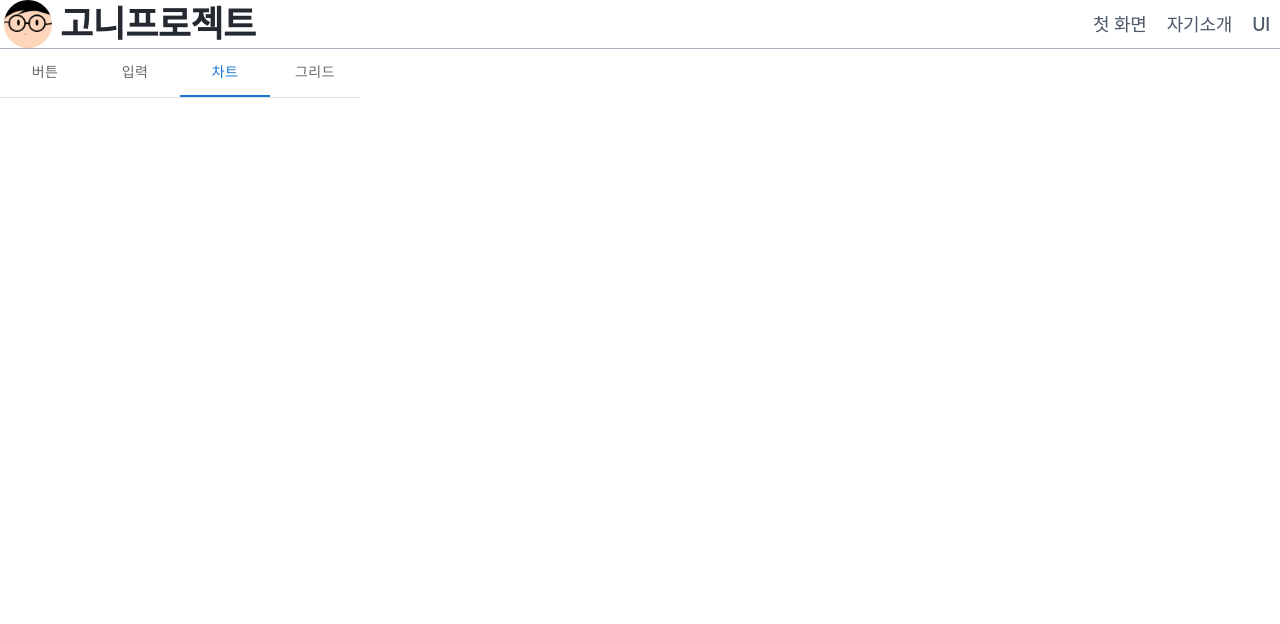
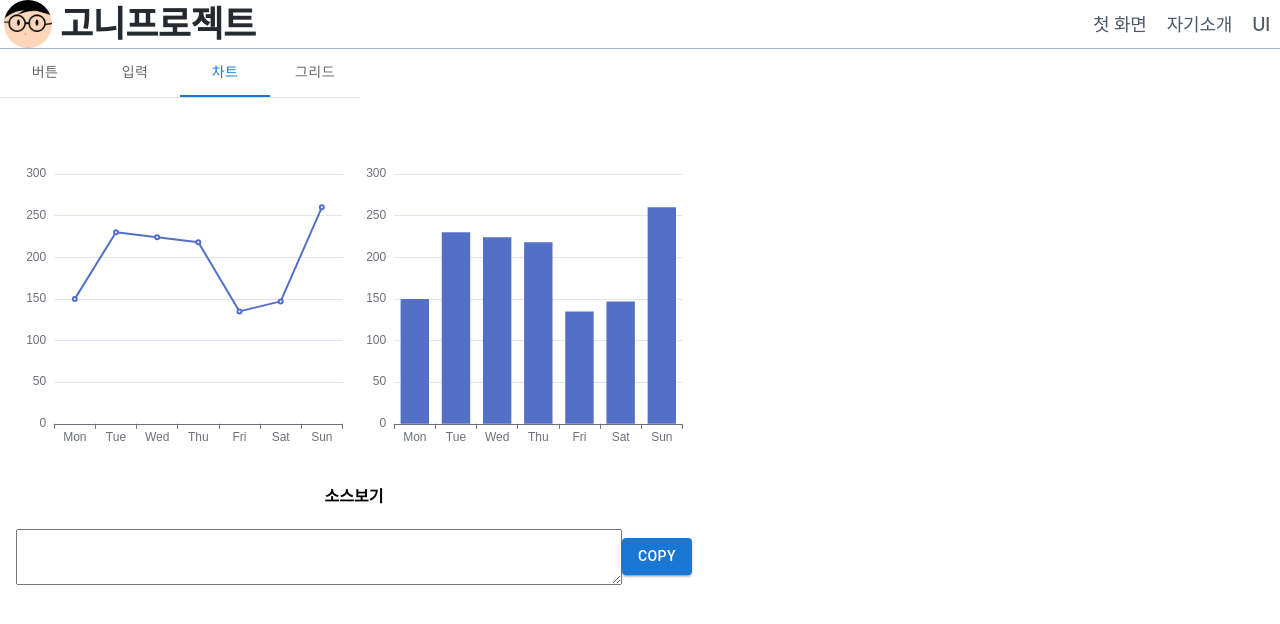
Before and after one commit to kimseonggon/ksg, a React (Create React App) app: page /ui in a window 1280 px wide. Both pictures are taken after a click on the tab "차트". Shown: the top 624 px of the page. Built offline with nearby package versions, Linux system fonts and the light colour scheme.

Commit message:
chart 기본

```diff
--- /dev/null
+++ b/src/components/atoms/chart/index.tsx
@@ -0,0 +1,53 @@
+import React, { CSSProperties } from 'react';
+import ReactECharts from 'echarts-for-react'
+interface Props {
+  legend?: any
+  xAxis?: any
+  yAxis?: any
+  series: any
+  style?: CSSProperties
+  formatter?: (params: any) => string
+  setRef?: (T: any) => void
+  options?: any
+  onClick?: () => void
+}
+
+
+
+const ChartComponent = (props: Props) => {
+  const { legend, xAxis, yAxis, series, style, formatter, setRef, onClick, options = {} } = props
+  const option = {
+    tooltip: {
+      trigger: 'item',
+      confine: true,
+
+      textStyle: {
+        color: '#000000',
+      },
+      ...(formatter && { formatter: formatter }),
+    },
+    legend: legend,
+    grid: {
+      left: '3%',
+      right: '4%',
+      bottom: '3%',
+      containLabel: true,
+    },
+    xAxis: xAxis,
+    yAxis: yAxis,
+    series: series,
+    ...options,
+  }
+
+  return (
+    <ReactECharts style={style} option={option} ref={(e) => setRef && setRef(e)} onEvents={{
+      click: () => {
+        if (onClick) {
+          onClick()
+        }
+      }
+    }} />
+  )
+}
+
+export default ChartComponent;
--- /dev/null
+++ b/src/components/atoms/chart/style.module.scss
@@ -0,0 +1,152 @@
+@import "../../../styles/font.scss";
+@import "../../../styles/color.scss";
+
+.button {}
+
+.button-xlarge {
+    padding: 7px 12px;
+    //.button-xlarge
+    min-height: 48px;
+    font-weight: 500;
+    font-size: 16px;
+
+}
+
+.button-large {
+    //.button-large
+    min-height: 46px;
+    padding: 7px 12px;
+    font-weight: 500;
+    font-size: 16px;
+}
+
+.button-medium {
+    //.button-medium
+    min-height: 40px;
+    padding: 7px 12px;
+    font-weight: 500;
+    font-size: 16px;
+}
+
+.button-small {
+    //.button-small
+    min-height: 32px;
+    padding: 5px 8px;
+    font-weight: 400;
+    font-size: 14px;
+}
+
+.button-high {
+    //.button-height
+    border-color: $primary60;
+    background-color: $primary60;
+    color: $white;
+
+    &:hover {
+        border-color: $primary70;
+        background-color: $primary70;
+    }
+
+    &:focus,
+    &:active {
+        border-color: $primary80;
+        background-color: $primary70;
+    }
+
+    &:disabled {
+        border-color: $neutral10;
+        background-color: $neutral10;
+
+
+        color: $neutral60;
+    }
+
+
+    &.error {
+        border-color: $error50;
+        background-color: $error50;
+
+        &:hover {
+            border-color: $error60;
+            background-color: $error60;
+        }
+    }
+}
+
+
+.button-middle {
+    //.button-middle
+    border-color: $primary60;
+    background-color: $white;
+    color: $primary60;
+
+    &:hover {
+        border-color: $primary70;
+    }
+
+    &:focus,
+    &:active {
+        border-color: $primary80;
+    }
+
+    &.error {
+        border-color: $error50;
+        color: $error60;
+    }
+
+    &:hover {
+        border-color: $error60;
+    }
+}
+
+
+.button-low {
+    //.button-low
+    border-color: $gray;
+    background-color: $white;
+    color: $neutral70;
+
+    &:hover {
+        background-color: $neutral5;
+    }
+
+    .button-error {
+        //.button-low-error
+        border-color: $neutral20;
+        background-color: $neutral20;
+        color: $red70;
+    }
+
+    &:hover {
+        background-color: $red10;
+    }
+
+    &:focus,
+    &:active {
+        background-color: $red10;
+    }
+
+    &:disabled {
+        border-color: $neutral10;
+        background-color: $neutral10;
+        color: $neutral60;
+    }
+}
+
+.button-done {
+    //.button-done
+    border-color: $neutral20;
+    background-color: $neutral20;
+    color: $blue60;
+
+    &:hover {
+        border-color: $blue10;
+        background-color: $blue10;
+    }
+
+    &:focus,
+    &:active {
+        border-color: $blue10;
+        background-color: $blue10;
+    }
+}
--- /dev/null
+++ b/src/components/pages/ui/chart/index.tsx
@@ -0,0 +1,104 @@
+import React, { useState, useRef } from 'react';
+import styles from './style.module.scss'
+import ButtonComponent from '../../../atoms/button'
+import { buttonType } from '../../../../enum';
+import ChartComponent from '../../../atoms/chart';
+
+const ChartPageConponent = () => {
+  const [value, setValue] = useState('')
+  const textarea = useRef<HTMLTextAreaElement>(null)
+
+  return (
+    <div className={styles.ui}>
+
+      <div className={styles.row}>
+        <ChartComponent xAxis={{
+          type: 'category',
+          data: ['Mon', 'Tue', 'Wed', 'Thu', 'Fri', 'Sat', 'Sun']
+        }}
+          yAxis={{
+            type: 'value'
+          }}
+          series={[
+            {
+              data: [150, 230, 224, 218, 135, 147, 260],
+              type: 'line'
+            }
+          ]}
+          style={{ height: '340px', width: '340px' }}
+          onClick={() => {
+            setValue(`<ChartComponent xAxis={{
+              type: 'category',
+              data: ['Mon', 'Tue', 'Wed', 'Thu', 'Fri', 'Sat', 'Sun']
+            }}
+              yAxis={{
+                type: 'value'
+              }}
+              series={[
+                {
+                  data: [150, 230, 224, 218, 135, 147, 260],
+                  type: 'line'
+                }
+              ]}
+              style={{ height: '340px', width: '340px' }}
+            />`
+            )
+          }}
+        />
+        <ChartComponent xAxis={{
+          type: 'category',
+          data: ['Mon', 'Tue', 'Wed', 'Thu', 'Fri', 'Sat', 'Sun']
+        }}
+          yAxis={{
+            type: 'value'
+          }}
+          series={[
+            {
+              data: [150, 230, 224, 218, 135, 147, 260],
+              type: 'bar'
+            }
+          ]}
+          style={{ height: '340px', width: '340px' }}
+          onClick={() => {
+            setValue(`<ChartComponent xAxis={{
+              type: 'category',
+              data: ['Mon', 'Tue', 'Wed', 'Thu', 'Fri', 'Sat', 'Sun']
+            }}
+              yAxis={{
+                type: 'value'
+              }}
+              series={[
+                {
+                  data: [150, 230, 224, 218, 135, 147, 260],
+                  type: 'bar'
+                }
+              ]}
+              style={{ height: '340px', width: '340px' }}
+              />`
+            )
+          }}
+        />
+      </div>
+
+      <div >
+        <h4>소스보기</h4>
+        <div className={styles.row}>
+          <textarea style={{ height: '50px', width: '600px' }} defaultValue={value} ref={textarea} />
+          <ButtonComponent
+            label='copy'
+            type={buttonType.SMALL_LOW}
+            onClick={() => {
+              if (textarea.current) {
+                textarea.current.select()
+                document.execCommand('copy')
+
+              }
+            }} />
+        </div>
+
+      </div>
+    </div>
+  );
+};
+
+export default ChartPageConponent;
--- /dev/null
+++ b/src/components/pages/ui/chart/style.module.scss
@@ -0,0 +1,14 @@
+@import "../../../../styles/font.scss";
+@import "../../../../styles/color.scss";
+
+.ui {
+    display: flex;
+    flex-direction: column;
+    align-items: flex-start;
+
+    .row {
+        margin: 8px;
+        display: flex;
+        align-items: center;
+    }
+}
--- a/src/components/pages/ui/index.tsx
+++ b/src/components/pages/ui/index.tsx
@@ -7,6 +7,7 @@ import Tabs from '@mui/material/Tabs';
 import Tab from '@mui/material/Tab';
 import ButtonPageConponent from './button';
 import InputPageConponent from './input';
+import ChartPageConponent from './chart';
 
 const UIConponent = () => {
   const [tab, setTab] = useState('button');
@@ -34,6 +35,7 @@ const UIConponent = () => {
       <div className={styles.row}>
         {tab === 'button' && <ButtonPageConponent />}
         {tab === 'input' && <InputPageConponent />}
+        {tab === 'chart' && <ChartPageConponent />}
       </div>
 
     </div>
```
